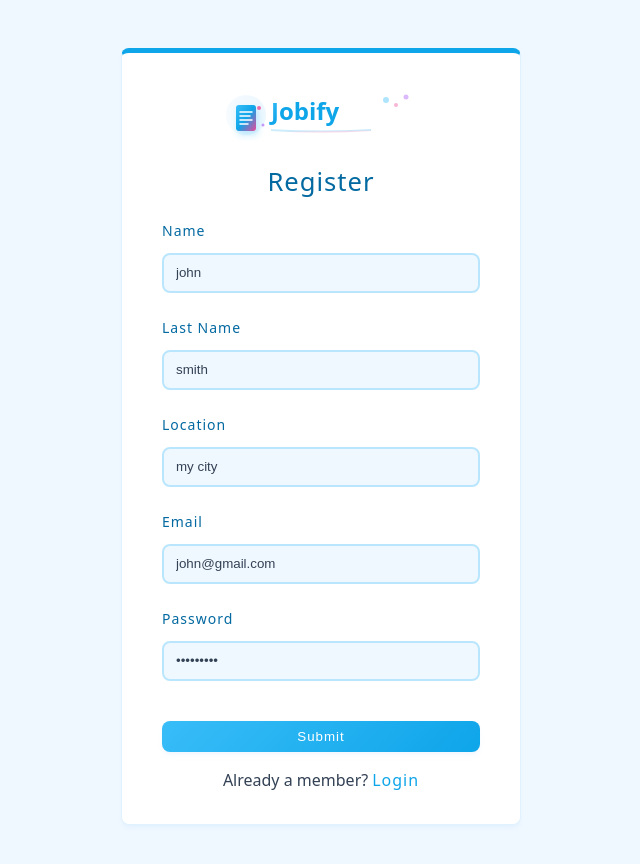
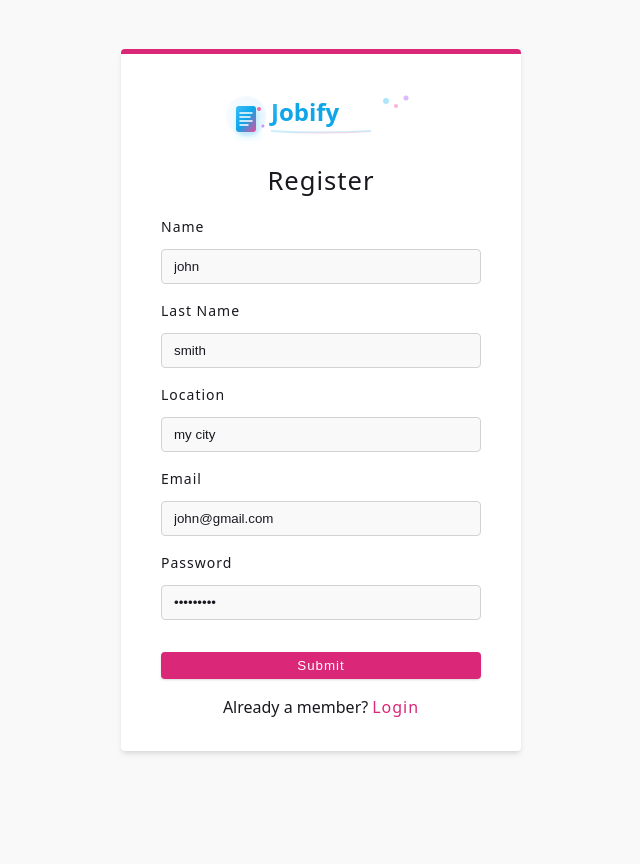
Before and after one commit to shuxiny9/jobify_my_mern_project, a React (Vite) app in the folder client/: page /register in a window 1280 px wide. Shown: the top 864 px of the page, without its empty margins (319-959 px from the left). After the commit the page ends 800 px from the top, so only its background shows below. Built offline with nearby package versions, Linux system fonts and the light colour scheme.

Commit message:
set up select inout for addjob function

```diff
--- /dev/null
+++ b/client/src/components/FormRowSelect.jsx
@@ -0,0 +1,24 @@
+const FormRowSelect = ({ name, labelText, list, defaultValue = '' }) => {
+  return (
+    <div className='form-row'>
+      <label htmlFor={name} className='form-label'>
+        {labelText || name}
+      </label>
+      <select
+        name={name}
+        id={name}
+        className='form-select'
+        defaultValue={defaultValue}
+      >
+        {list.map((itemValue) => {
+          return (
+            <option key={itemValue} value={itemValue}>
+              {itemValue}
+            </option>
+          );
+        })}
+      </select>
+    </div>
+  );
+};
+export default FormRowSelect;
--- a/client/src/components/index.js
+++ b/client/src/components/index.js
@@ -3,3 +3,4 @@ export { default as FormRow } from './FormRow';
 export { default as BigSidebar } from './BigSidebar';
 export { default as SmallSidebar } from './SmallSidebar';
 export { default as Navbar } from './Navbar';
+export { default as FormRowSelect } from './FormRowSelect';
--- a/client/src/index.css
+++ b/client/src/index.css
@@ -13,73 +13,68 @@ html {
 } /*16px*/
 
 :root {
-  /* colors -  */
-  --primary-50: #f0f8ff;
-  --primary-100: #e0f2fe;
-  --primary-200: #bae6fd;
-  --primary-300: #7dd3fc;
-  --primary-400: #38bdf8;
-  --primary-500: #0ea5e9;
-  --primary-600: #0284c7;
-  --primary-700: #0369a1;
-  --primary-800: #075985;
-  --primary-900: #0c4a6e;
+  /* colors - soft pink to rose gradient */
+  --primary-50: #fce7f3;
+  --primary-100: #fbcfe8;
+  --primary-200: #f9a8d4;
+  --primary-300: #f472b6;
+  --primary-400: #ec4899;
+  --primary-500: #db2777;
+  --primary-600: #b4396c;
+  --primary-700: #9d174d;
+  --primary-800: #853354;
+  --primary-900: #6c2e45;
 
-  /* grey -  */
-  --grey-50: #fefefe;
-  --grey-100: #f8fafc;
-  --grey-200: #f1f5f9;
-  --grey-300: #e2e8f0;
-  --grey-400: #cbd5e1;
-  --grey-500: #94a3b8;
-  --grey-600: #64748b;
-  --grey-700: #475569;
-  --grey-800: #334155;
-  --grey-900: #1e293b;
+  /* grey - neutral tones */
+  --grey-50: #faf9fa;
+  --grey-100: #f4f3f4;
+  --grey-200: #e8e6e8;
+  --grey-300: #d4d1d5;
+  --grey-400: #a8a5aa;
+  --grey-500: #736f77;
+  --grey-600: #5a565e;
+  --grey-700: #433f47;
+  --grey-800: #2e2b33;
+  --grey-900: #1a181f;
 
-  /* rest of the colors - */
-  --black: #2d1b2e;
-  --white: #fff;
-  --red-light: #fce7f3;
-  --red-dark: #be185d;
-  --green-light: #f0fdf4;
-  --green-dark: #15803d;
-  --pink-light: #fdf2f8;
-  --pink-dark: #ec4899;
-  --lavender-light: #f3e8ff;
-  --lavender-dark: #a855f7;
+  /* rest of the colors */
+  --black: #1a181f;
+  --white: #ffffff;
+  --red-light: #ffe4e6;
+  --red-dark: #be123c;
+  --green-light: #dcfce7;
+  --green-dark: #166534;
 
   --small-text: 0.875rem;
   --extra-small-text: 0.7em;
   /* rest of the vars */
 
-  --border-radius: 0.5rem;
+  --border-radius: 0.25rem;
   --letter-spacing: 1px;
   --transition: 0.3s ease-in-out all;
   --max-width: 1120px;
   --fixed-width: 600px;
   --fluid-width: 90vw;
   --nav-height: 6rem;
+  /* box shadow*/
+  --shadow-1: 0 1px 3px 0 rgba(0, 0, 0, 0.1), 0 1px 2px 0 rgba(0, 0, 0, 0.06);
+  --shadow-2: 0 4px 6px -1px rgba(0, 0, 0, 0.1),
+    0 2px 4px -1px rgba(0, 0, 0, 0.06);
+  --shadow-3: 0 10px 15px -3px rgba(0, 0, 0, 0.1),
+    0 4px 6px -2px rgba(0, 0, 0, 0.05);
+  --shadow-4: 0 20px 25px -5px rgba(0, 0, 0, 0.1),
+    0 10px 10px -5px rgba(0, 0, 0, 0.04);
+  /* DARK MODE */
 
-  /* box shadow -  */
-  --shadow-1: 0 1px 3px 0 rgba(147, 197, 253, 0.1), 0 1px 2px 0 rgba(147, 197, 253, 0.06);
-  --shadow-2: 0 4px 6px -1px rgba(147, 197, 253, 0.1),
-    0 2px 4px -1px rgba(147, 197, 253, 0.06);
-  --shadow-3: 0 10px 15px -3px rgba(147, 197, 253, 0.1),
-    0 4px 6px -2px rgba(147, 197, 253, 0.05);
-  --shadow-4: 0 20px 25px -5px rgba(147, 197, 253, 0.1),
-    0 10px 10px -5px rgba(147, 197, 253, 0.04);
-
-  /* DARK MODE -  */
-  --dark-mode-bg-color: #1e1b2e;
-  --dark-mode-text-color: #f8fafc;
-  --dark-mode-bg-secondary-color: #2d2a3f;
+  --dark-mode-bg-color: #2e2b33;
+  --dark-mode-text-color: #faf9fa;
+  --dark-mode-bg-secondary-color: #433f47;
   --dark-mode-text-secondary-color: var(--grey-300);
 
-  --background-color: var(--primary-50);
-  --text-color: var(--grey-800);
+  --background-color: var(--grey-50);
+  --text-color: var(--grey-900);
   --background-secondary-color: var(--white);
-  --text-secondary-color: var(--grey-600);
+  --text-secondary-color: var(--grey-500);
 }
 
 .dark-theme {
@@ -95,24 +90,21 @@ body {
   font-family: system-ui, -apple-system, BlinkMacSystemFont, 'Segoe UI', Roboto,
     Oxygen, Ubuntu, Cantarell, 'Open Sans', 'Helvetica Neue', sans-serif;
   font-weight: 400;
-  line-height: 1.6;
+  line-height: 1;
 }
-
 p {
   margin: 0;
 }
-
 h1,
 h2,
 h3,
 h4,
 h5 {
   margin: 0;
-  font-weight: 500;
-  line-height: 1.2;
+  font-weight: 400;
+  line-height: 1;
   text-transform: capitalize;
   letter-spacing: var(--letter-spacing);
-  color: var(--primary-700);
 }
 
 h1 {
@@ -135,10 +127,31 @@ h5 {
   font-size: clamp(0.875rem, 1.5vw, 1.5rem); /* Tiny heading */
 }
 
+/* BIGGER FONTS */
+/* h1 {
+  font-size: clamp(3rem, 6vw, 6rem);
+}
+
+h2 {
+  font-size: clamp(2.5rem, 5vw, 5rem);
+}
+
+h3 {
+  font-size: clamp(2rem, 4vw, 4rem);
+}
+
+h4 {
+  font-size: clamp(1.5rem, 3vw, 3rem);
+}
+
+h5 {
+  font-size: clamp(1rem, 2vw, 2rem);
+}
+ */
+
 .text {
   margin-bottom: 1.5rem;
   max-width: 40em;
-  line-height: 1.6;
 }
 
 small,
@@ -148,14 +161,7 @@ small,
 
 a {
   text-decoration: none;
-  color: var(--primary-600);
-  transition: var(--transition);
 }
-
-a:hover {
-  color: var(--pink-dark);
-}
-
 ul {
   list-style-type: none;
   padding: 0;
@@ -165,84 +171,66 @@ ul {
   width: 100%;
   display: block;
   object-fit: cover;
+}
+/* buttons */
+
+.btn {
+  cursor: pointer;
+  color: var(--white);
+  background: var(--primary-500);
+  border: transparent;
+  border-radius: var(--border-radius);
+  letter-spacing: var(--letter-spacing);
+  padding: 0.375rem 0.75rem;
+  box-shadow: var(--shadow-1);
+  transition: var(--transition);
+  text-transform: capitalize;
+  display: inline-block;
+}
+.btn:hover {
+  background: var(--primary-700);
+  box-shadow: var(--shadow-3);
+}
+.btn-hipster {
+  color: var(--primary-500);
+  background: var(--primary-200);
+}
+.btn-hipster:hover {
+  color: var(--primary-200);
+  background: var(--primary-700);
+}
+.btn-block {
+  width: 100%;
+}
+button:disabled {
+  cursor: wait;
+}
+.danger-btn {
+  color: var(--red-dark);
+  background: var(--red-light);
+}
+.danger-btn:hover {
+  color: var(--white);
+  background: var(--red-dark);
+}
+/* alerts */
+.alert {
+  padding: 0.375rem 0.75rem;
+  margin-bottom: 1rem;
+  border-color: transparent;
   border-radius: var(--border-radius);
 }
 
-/* buttons -*/
-.btn {
-  cursor: pointer;
-  color: var(--white);
-  background: linear-gradient(135deg, var(--primary-400), var(--primary-500));
-  border: transparent;
-  border-radius: var(--border-radius);
-  letter-spacing: var(--letter-spacing);
-  padding: 0.5rem 1rem;
-  box-shadow: var(--shadow-2);
-  transition: var(--transition);
-  text-transform: capitalize;
-  display: inline-block;
-  font-weight: 500;
+.alert-danger {
+  color: var(--red-dark);
+  background: var(--red-light);
 }
-
-.btn:hover {
-  background: linear-gradient(135deg, var(--primary-500), var(--primary-600));
-  box-shadow: var(--shadow-3);
-  transform: translateY(-1px);
-}
-
-.btn-hipster {
-  color: var(--primary-600);
-  background: var(--primary-100);
-  border: 1px solid var(--primary-200);
-}
-
-.btn-hipster:hover {
-  color: var(--white);
-  background: linear-gradient(135deg, var(--pink-dark), var(--lavender-dark));
-}
-
-.btn-block {
-  width: 100%;
-}
-
-button:disabled {
-  cursor: wait;
-  opacity: 0.6;
-}
-
-.danger-btn {
-  color: var(--pink-dark);
-  background: var(--pink-light);
-  border: 1px solid var(--red-light);
-}
-
-.danger-btn:hover {
-  color: var(--white);
-  background: linear-gradient(135deg, var(--pink-dark), var(--red-dark));
-}
-
-/* alerts -  */
-.alert {
-  padding: 0.75rem 1rem;
-  margin-bottom: 1rem;
-  border-color: transparent;
-  border-radius: var(--border-radius);
-  border-left: 4px solid;
-}
-
-.alert-danger {
-  color: var(--pink-dark);
-  background: var(--pink-light);
-  border-left-color: var(--pink-dark);
-}
-
 .alert-success {
   color: var(--green-dark);
   background: var(--green-light);
-  border-left-color: var(--green-dark);
 }
+/* form */
 
-/* form - */
 .form {
   width: 90vw;
   max-width: var(--fixed-width);
@@ -251,9 +239,7 @@ button:disabled {
   box-shadow: var(--shadow-2);
   padding: 2rem 2.5rem;
   margin: 3rem auto;
-  border: 1px solid var(--primary-100);
 }
-
 .form-label {
   display: block;
   font-size: var(--small-text);
@@ -261,58 +247,40 @@ button:disabled {
   text-transform: capitalize;
   letter-spacing: var(--letter-spacing);
   line-height: 1.5;
-  color: var(--primary-700);
-  font-weight: 500;
 }
-
 .form-input,
 .form-textarea,
 .form-select {
   width: 100%;
-  padding: 0.75rem;
+  padding: 0.375rem 0.75rem;
   border-radius: var(--border-radius);
   background: var(--background-color);
-  border: 2px solid var(--primary-200);
+  border: 1px solid var(--grey-300);
   color: var(--text-color);
-  transition: var(--transition);
 }
-
-.form-input:focus,
-.form-textarea:focus,
-.form-select:focus {
-  outline: none;
-  border-color: var(--primary-400);
-  box-shadow: 0 0 0 3px rgba(56, 189, 248, 0.1);
-}
-
 .form-input,
 .form-select,
 .form-btn {
-  height: 40px;
+  height: 35px;
 }
-
 .form-row {
-  margin-bottom: 1.5rem;
+  margin-bottom: 1rem;
 }
 
 .form-textarea {
   height: 7rem;
-  resize: vertical;
 }
-
 ::placeholder {
   font-family: inherit;
   color: var(--grey-400);
 }
-
 .form-alert {
-  color: var(--pink-dark);
+  color: var(--red-dark);
   letter-spacing: var(--letter-spacing);
   text-transform: capitalize;
-  font-size: var(--small-text);
 }
+/* alert */
 
-/* loading spinner */
 @keyframes spinner {
   to {
     transform: rotate(360deg);
@@ -322,26 +290,24 @@ button:disabled {
 .loading {
   width: 6rem;
   height: 6rem;
-  border: 5px solid var(--primary-100);
+  border: 5px solid var(--grey-400);
   border-radius: 50%;
   border-top-color: var(--primary-500);
-  animation: spinner 0.8s linear infinite;
-  margin: 2rem auto;
+  animation: spinner 0.6s linear infinite;
 }
 
 /* title */
+
 .title {
   text-align: center;
-  color: var(--primary-700);
 }
 
 .title-underline {
-  background: linear-gradient(90deg, var(--primary-400), var(--pink-dark));
+  background: var(--primary-500);
   width: 7rem;
   height: 0.25rem;
   margin: 0 auto;
   margin-top: 1rem;
-  border-radius: 2px;
 }
 
 .container {
@@ -352,28 +318,15 @@ button:disabled {
 
 /* BUTTONS AND BADGES */
 .pending {
-  background: var(--lavender-light);
-  color: var(--lavender-dark);
-  padding: 0.25rem 0.75rem;
-  border-radius: 50px;
-  font-size: var(--small-text);
-  font-weight: 500;
+  background: #fce7f3;
+  color: #cf5f91;
 }
 
 .interview {
-  background: var(--primary-100);
-  color: var(--primary-700);
-  padding: 0.25rem 0.75rem;
-  border-radius: 50px;
-  font-size: var(--small-text);
-  font-weight: 500;
+  background: #ede9fe;
+  color: #905de9;
 }
-
 .declined {
-  background: var(--pink-light);
-  color: var(--pink-dark);
-  padding: 0.25rem 0.75rem;
-  border-radius: 50px;
-  font-size: var(--small-text);
-  font-weight: 500;
+  background: #fee2e2;
+  color: #d25f5f;
 }
--- a/client/src/pages/AddJob.jsx
+++ b/client/src/pages/AddJob.jsx
@@ -1,4 +1,4 @@
-import { FormRow } from '../components';
+import { FormRow, FormRowSelect } from '../components';
 import Wrapper from '../assets/wrappers/DashboardFormPage';
 import { useOutletContext } from 'react-router-dom';
 import { JOB_STATUS, JOB_TYPE } from '../../../utils/constants';
@@ -24,7 +24,18 @@ const AddJob = () => {
             name='jobLocation'
             defaultValue={user.location}
           />
-
+          <FormRowSelect
+            labelText='job status'
+            name='jobStatus'
+            defaultValue={JOB_STATUS.PENDING}
+            list={Object.values(JOB_STATUS)}
+          />
+          <FormRowSelect
+            name='jobType'
+            labelText='job type'
+            defaultValue={JOB_TYPE.FULL_TIME}
+            list={Object.values(JOB_TYPE)}
+          />
           <button
             type='submit'
             className='btn btn-block form-btn '
```
